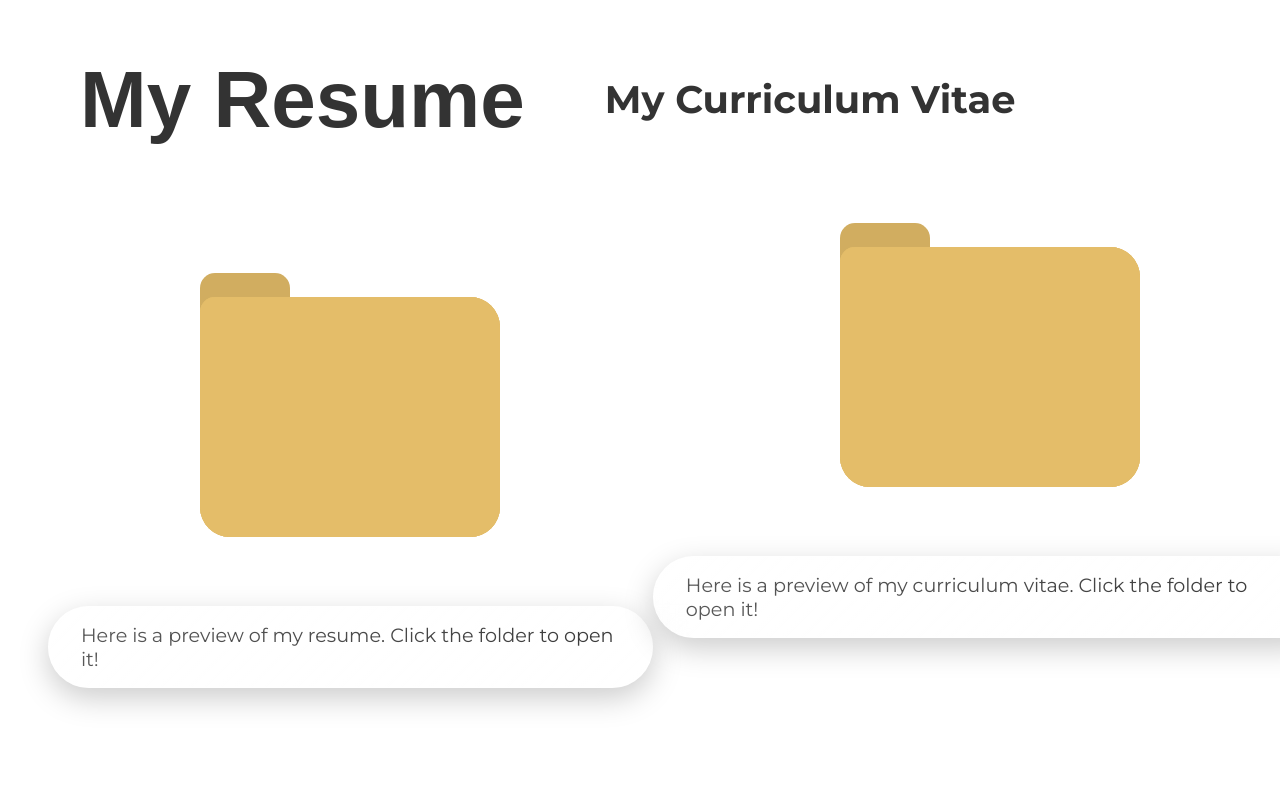
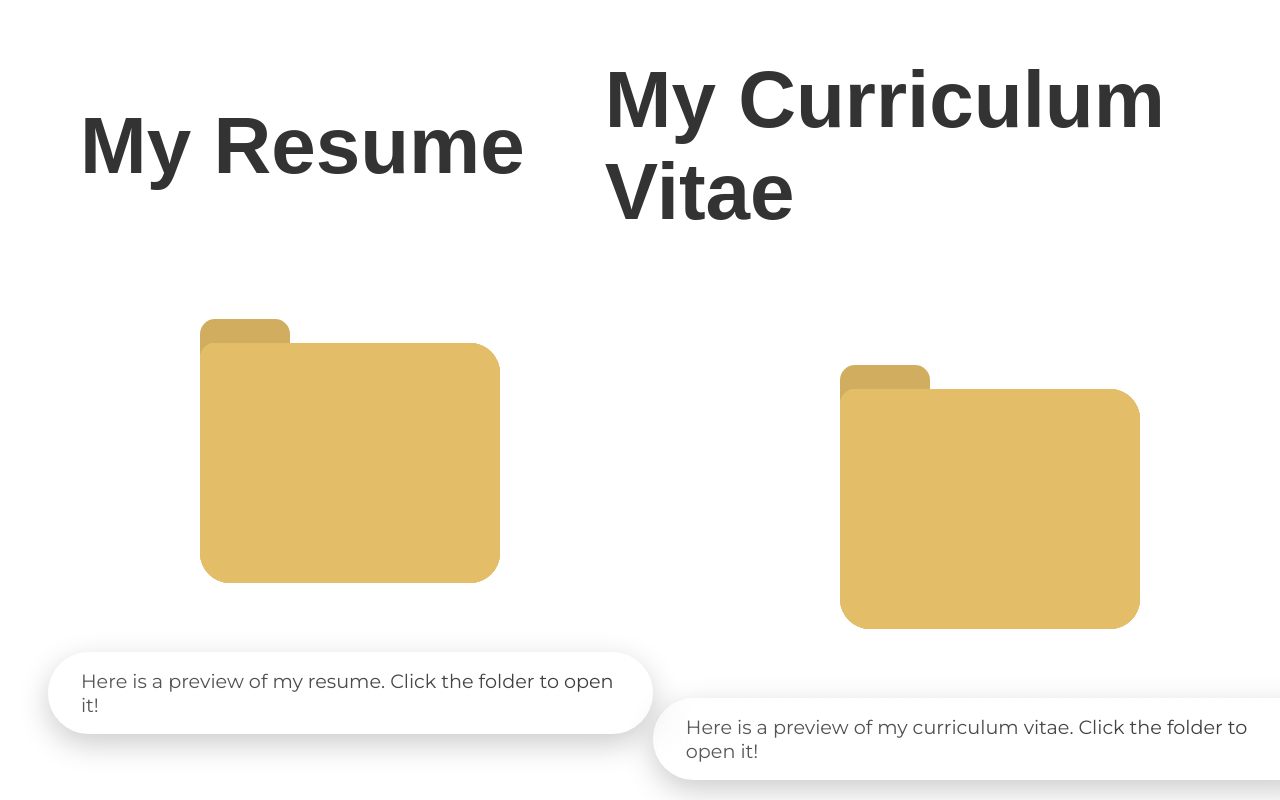
Before and after one commit to itschanchan/sean-web-portfolio, a plain HTML site: page pages/my_resume.html in a window 1280 px wide. Shown: the top 800 px of the page. Drawn offline with Linux system fonts and the light colour scheme; a web font is replaced by a local one.

Commit message:
- Lenis-Chrome conflict resolved

```diff
--- a/assets/css/header_style.css
+++ b/assets/css/header_style.css
@@ -1,7 +1,7 @@
 @import url('effects/glass_effect.css');
 
 html {
-    scroll-behavior: smooth;
+    scroll-behavior: auto; /* FIX: Must be 'auto' when using Lenis to prevent scroll locking */
     scroll-padding-top: 100px; /* Ensures content isn't hidden behind the sticky header */
 }
 
--- a/assets/css/my_resume_style.css
+++ b/assets/css/my_resume_style.css
@@ -6,7 +6,8 @@
 }
 
 
-.resume-title {
+.resume-title,
+.cv-title {
     display: flex;
     flex-direction: column;
     align-items: center; /* Center align for column layout */
```
